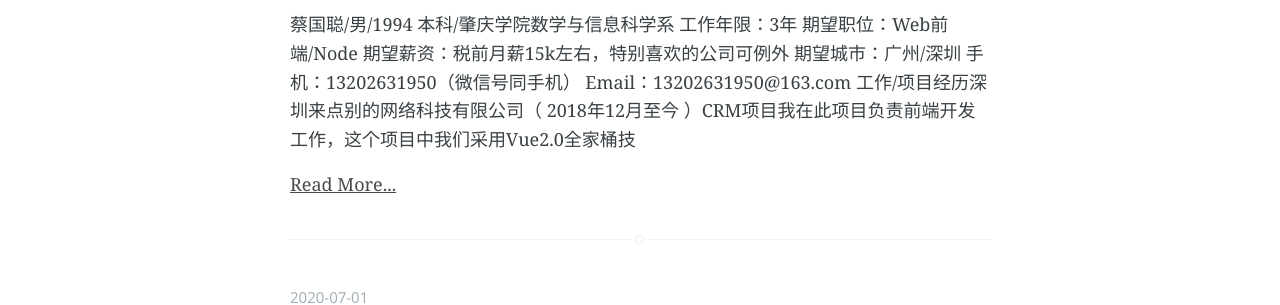
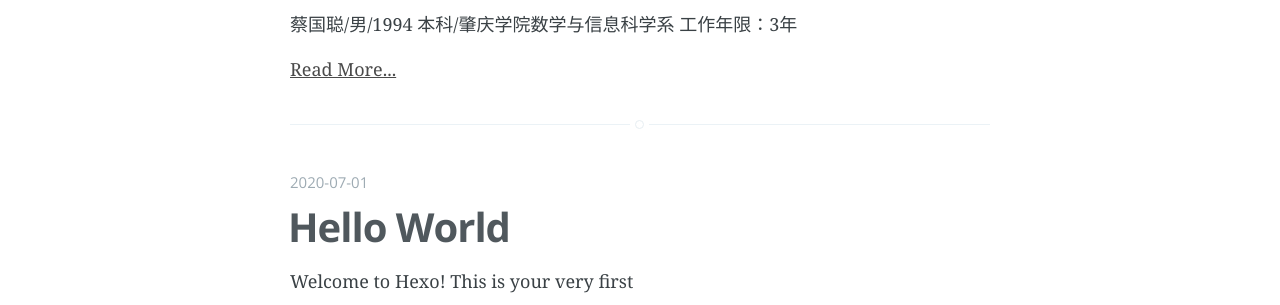
Before and after one commit to ChockCong/CGCinfo.github.io, a plain HTML site: page archives/2020/07/index.html in a window 1280 px wide. Shown: the part 502-807 px from the top of the page. Drawn offline with nearby package versions, Linux system fonts and the light colour scheme.

Commit message:
Site updated: 2020-07-07 18:22:39

```diff
--- a/archives/2020/07/index.html
+++ b/archives/2020/07/index.html
@@ -58,16 +58,6 @@
 工作年限：3年
 
 
-期望职位：Web前端/Node
-期望薪资：税前月薪15k左右，特别喜欢的公司可例外
-期望城市：广州/深圳
-
-
-手机：13202631950（微信号同手机）
-Email：13202631950@163.com
-
-
-工作/项目经历深圳来点别的网络科技有限公司（ 2018年12月至今 ）CRM项目我在此项目负责前端开发工作，这个项目中我们采用Vue2.0全家桶技
 
       </p>
 
@@ -91,8 +81,7 @@ Email：13202631950@163.com
     <section class="post-excerpt">
       <p>
 
-        Welcome to Hexo! This is your very first post. Check documentation for more info. If you get any problems when using Hexo, you can find the answer in troubleshooting or you can ask me on GitHub.
-Quick StartCreate a new p
+        Welcome to Hexo! This is your very first
 
       </p>
 
```
Also changed, not shown: archives/2020/index.html (+1 -12 lines), archives/index.html (+1 -12 lines), index.html (+1 -12 lines).
